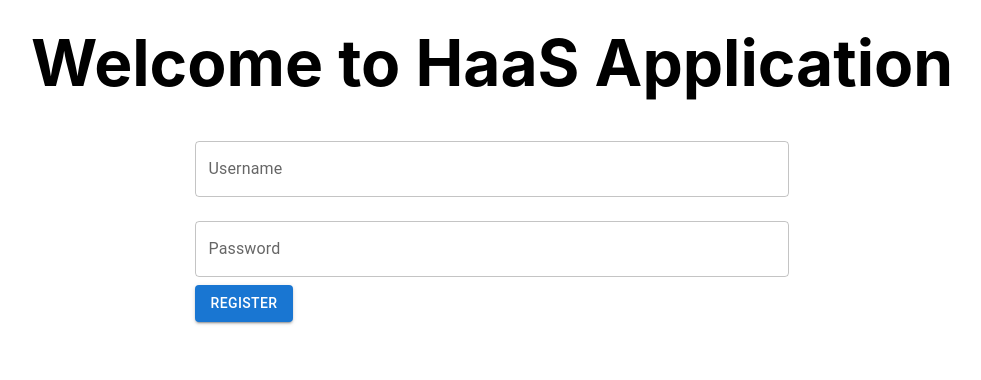
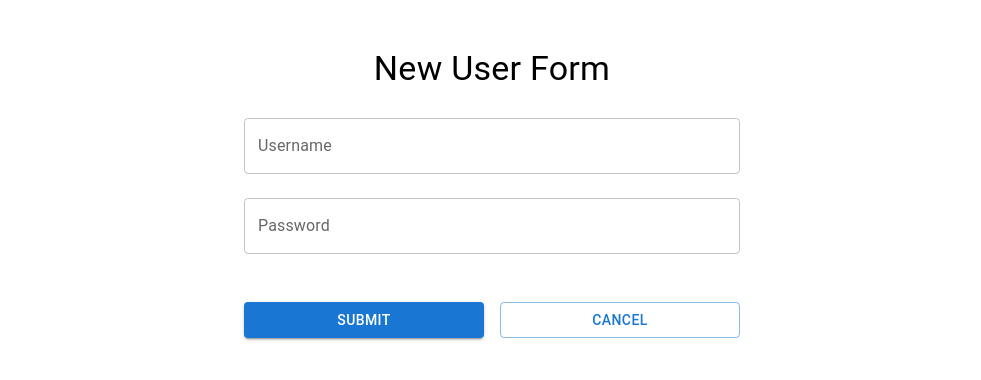
Before and after one commit to sudiksha-g/HardwareProject, a React (Create React App) app in the folder haas-app/: page /register in a window 1280 px wide. Shown: the top 380 px of the page, without its empty margins (148-1129 px from the left). Built offline with nearby package versions, Linux system fonts and the light colour scheme.

Commit message:
Changes done to Login and Register functionality

```diff
--- a/haas-app/package.json
+++ b/haas-app/package.json
@@ -5,7 +5,9 @@
   "dependencies": {
     "@emotion/react": "^11.13.0",
     "@emotion/styled": "^11.13.0",
-    "@mui/material": "^5.16.4",
+    "@mui/icons-material": "^5.16.6",
+    "@mui/material": "^5.16.6",
+    "@mui/system": "^5.16.6",
     "@testing-library/jest-dom": "^5.17.0",
     "@testing-library/react": "^13.4.0",
     "@testing-library/user-event": "^13.5.0",
--- a/haas-app/src/App.js
+++ b/haas-app/src/App.js
@@ -1,24 +1,24 @@
 import React from "react";
-import { BrowserRouter as Router, Route, Routes, BrowserRouter } from 'react-router-dom';
+import {
+  BrowserRouter as Router,
+  Route,
+  Routes,
+  BrowserRouter,
+} from "react-router-dom";
 import "./App.css";
-// import Register from "./components/register/register";
 import Register from "./components/register/register";
 import Login from "./components/login/login";
-
+import Project from "./components/project/project";
 
 function App() {
   return (
-    <>
-    <div className="titleContainer">
-        <div style={{padding: "24px"}}>Welcome to HaaS Application</div>
-      </div>
     <BrowserRouter>
       <Routes>
-      <Route path="/" element={<Login />}/>
-      <Route path="/register" element={<Register />} />
+        <Route path="/" element={<Login />} />
+        <Route path="/register" element={<Register />} />
+        <Route path="/project" element={<Project />} />
       </Routes>
     </BrowserRouter>
-    </>
   );
 }
 
--- a/haas-app/src/components/login/login.js
+++ b/haas-app/src/components/login/login.js
@@ -1,52 +1,113 @@
-import React, { useState } from 'react';
-import CommonTextBox from '../common/TextBox/textbox';
-import CommonButton from '../common/Button/button';
-import { Grid } from "@mui/material";
-import axios from 'axios';
+import React, { useState } from "react";
+import CommonTextBox from "../common/TextBox/textbox";
+import CommonButton from "../common/Button/button";
+import { Grid, Typography } from "@mui/material";
+import { Link, useNavigate } from "react-router-dom";
+import axios from "axios";
+import { fontSize } from "@mui/system";
+
+const styles = {
+  titleContainer: {
+    paddingTop: "48px",
+  },
+  title: {
+    padding: "24px",
+    fontSize: "48px",
+    display: "flex",
+    justifyContent: "center",
+  },
+  button: {
+    marginTop: "24px",
+    display: "flex",
+    justifyContent: "center",
+  },
+  link: {
+    marginTop: "8px",
+    textDecoration: "underline",
+  },
+  error: {
+    color: "red",
+    paddingTop: "24px",
+  },
+  success: {
+    color: "blue",
+    paddingTop: "24px",
+  },
+};
 
 const Login = (props) => {
-  const [username, setUsername] = useState('');
-  const [password, setPassword] = useState('');
-  const [message, setMessage] = useState('');
+  const [userLoginData, setUserLoginData] = useState({
+    userName: "",
+    password: "",
+  });
+  const [open, setOpen] = useState(false);
+  const [message, setMessage] = useState("");
+  const [error, setError] = useState(false);
+  const navigate = useNavigate();
 
   const handleLogin = () => {
-    axios.post('http://127.0.0.1:5000/login', {
-      username: username,
-      password: password
+    axios
+      .post("http://127.0.0.1:5000/login", {
+        username: userLoginData.userName,
+        password: userLoginData.password,
       })
-    .then(response => {
+      .then((response) => {
+        console.log("response", response);
+        setOpen(true);
         setMessage(response.data.message);
-      alert(response.data.message); // Show alert on successful Login
+        navigate("/project");
       })
-    .catch(error => {
-      console.error('There was an error!', error);
-      setMessage('Login failed.');
-      alert('Login failed.'); // Show alert on failed Login
+      .catch((error) => {
+        console.error("There was an error!", error.response.data.message);
+        setError(true);
+        setMessage(error.response.data.message);
       });
   };
 
+  const handleTextChange = (e) => {
+    const { name, value } = e.target;
+    setUserLoginData({ ...userLoginData, [name]: value });
+    setMessage("");
+  };
+
   return (
-    <Grid container display='flex' justifyContent='center'>
+    <>
+      <Grid sx={styles.titleContainer}>
+        <Typography sx={styles.title}>Welcome to HaaS Application</Typography>
+      </Grid>
+      <Grid container display="flex" justifyContent="center">
         <Grid item></Grid>
         <Grid item>
           <CommonTextBox
             label="Username"
-          onChange={(e) => setUsername(e.target.value)}
+            name="userName"
+            value={userLoginData.userName}
+            onChange={handleTextChange}
           />
           <CommonTextBox
             label="Password"
-          onChange={(e) => setPassword(e.target.value)}
+            type="password"
+            name="password"
+            value={userLoginData.password}
+            onChange={handleTextChange}
           />
           <CommonButton
+            sx={styles.button}
             variant="contained"
             color="primary"
             onClick={handleLogin}
           >
             Login
           </CommonButton>
-        {message && <p>{message}</p>}
+          <Grid sx={styles.link}>
+            <Link to="/register">New User?</Link>
+          </Grid>
+          {message && (
+            <Grid sx={error ? styles.error : styles.success}>{message}</Grid>
+          )}
         </Grid>
       </Grid>
+    </>
   );
 };
 
--- a/haas-app/src/components/register/register.js
+++ b/haas-app/src/components/register/register.js
@@ -1,50 +1,137 @@
-import React, { useState } from 'react';
-import CommonTextBox from '../common/TextBox/textbox';
-import CommonButton from '../common/Button/button';
-import { Grid } from "@mui/material";
-import axios from 'axios';
+import React, { useState } from "react";
+import CommonTextBox from "../common/TextBox/textbox";
+import CommonButton from "../common/Button/button";
+import { Grid, Typography } from "@mui/material";
+import { Link } from "react-router-dom";
+import axios from "axios";
+import { display } from "@mui/system";
+
+const styles = {
+  root: {
+    paddingTop: "48px",
+  },
+  container: {
+    display: "flex",
+    justifyContent: "center",
+  },
+  btn: {
+    display: "flex",
+    justifyContent: "center",
+    marginTop: "24px",
+  },
+  error: {
+    color: "red",
+    paddingTop: "24px",
+  },
+  success: {
+    color: "blue",
+    paddingTop: "24px",
+  },
+};
 
 const Register = (props) => {
-  const [username, setUsername] = useState('');
-  const [password, setPassword] = useState('');
-  const [message, setMessage] = useState('');
+  const [formData, setFormData] = useState({
+    userName: "",
+    password: "",
+  });
+  const [message, setMessage] = useState("");
+  const [open, setOpen] = useState(false);
+  const [error, setError] = useState(false);
+  const [isRegistered, setIsRegistered] = useState(false);
+
+  const handleChange = (e) => {
+    const { name, value } = e.target;
+    setFormData({
+      ...formData,
+      [name]: value,
+    });
+    setError(false);
+    setMessage("");
+  };
 
   const handleRegister = () => {
-    axios.post('http://127.0.0.1:5000/register', {
-      username: username,
-      password: password
+    axios
+      .post("http://127.0.0.1:5000/register", {
+        username: formData.userName,
+        password: formData.password,
       })
-    .then(response => {
+      .then((response) => {
         setMessage(response.data.message);
-      alert(response.data.message); // Show alert on successful Register
+        setOpen(true);
+        setIsRegistered(true);
       })
-    .catch(error => {
-      console.error('There was an error!', error);
-      setMessage('Register failed.');
-      alert('Register failed.'); // Show alert on failed Register
+      .catch((error) => {
+        setError(true);
+        setMessage(error.response.data.message);
       });
   };
 
   return (
-    <Grid container display='flex' justifyContent='center'>
+    <Grid sx={styles.root}>
+      <Typography
+        variant="h4"
+        component="h1"
+        gutterBottom
+        sx={styles.container}
+      >
+        New User Form
+      </Typography>
+      <Grid container sx={styles.container}>
         <Grid item></Grid>
         <Grid item>
           <CommonTextBox
             label="Username"
-          onChange={(e) => setUsername(e.target.value)}
+            name="userName"
+            value={formData.userName}
+            onChange={handleChange}
           />
           <CommonTextBox
             label="Password"
-          onChange={(e) => setPassword(e.target.value)}
+            name="password"
+            type="password"
+            value={formData.password}
+            onChange={handleChange}
           />
+          {isRegistered ? (
+            <Grid sx={styles.btn}>
+              <Link to="/">
+                <CommonButton type="submit" variant="contained" color="primary">
+                  Log In
+                </CommonButton>
+              </Link>
+            </Grid>
+          ) : (
+            <Grid container spacing={2} sx={styles.btn}>
+              <Grid item xs={6}>
                 <CommonButton
+                  type="submit"
                   variant="contained"
                   color="primary"
+                  fullWidth
                   onClick={handleRegister}
                 >
-          Register
+                  Submit
                 </CommonButton>
-        {message && <p>{message}</p>}
+              </Grid>
+              <Grid item xs={6}>
+                <Link to="/">
+                  <CommonButton
+                    type="submit"
+                    variant="outlined"
+                    color="primary"
+                    fullWidth
+                  >
+                    Cancel
+                  </CommonButton>
+                </Link>
+              </Grid>
+            </Grid>
+          )}
+
+          {message && (
+            <Grid sx={error ? styles.error : styles.success}>{message}</Grid>
+          )}
+        </Grid>
       </Grid>
     </Grid>
   );
```
Also changed, not shown: 1 other file (tests, documents, lock files or other folders). Lines whose indentation alone changed are shown as unchanged.
